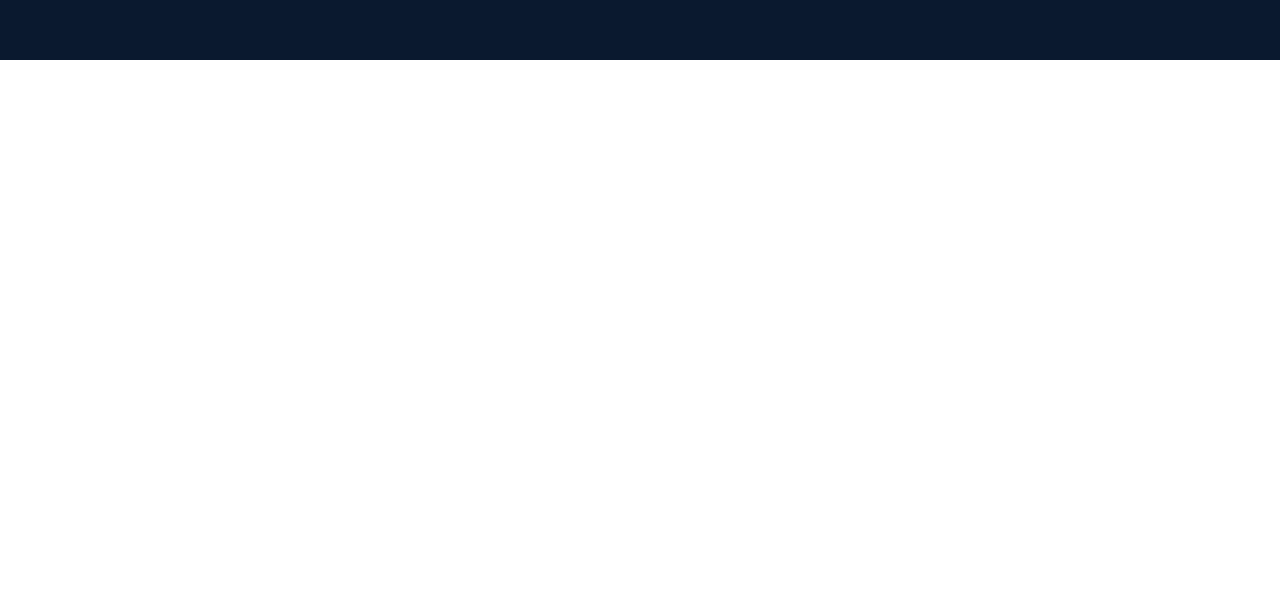
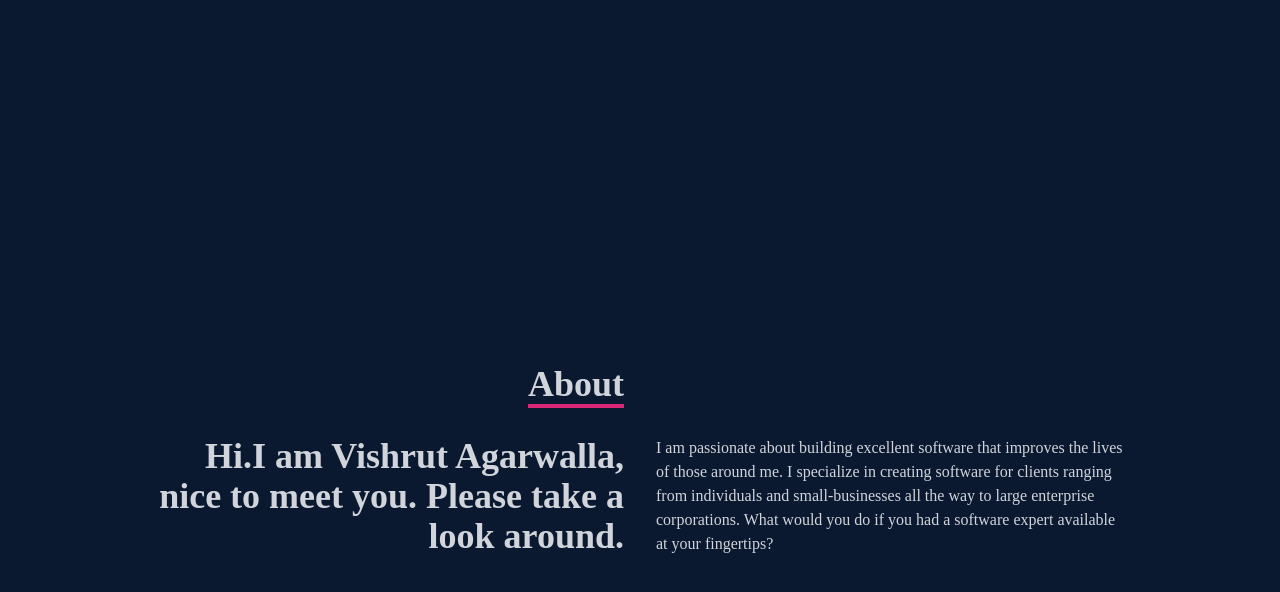
Before and after one commit to Vishrut19/PersonalPortfolio, a React (Vite) app: page / in a window 1280 px wide. Shown: the part 740-1332 px from the top of the page. Before the commit the page ends 800 px from the top, so only its background shows below. Built offline with nearby package versions, Linux system fonts and the light colour scheme.

Commit message:
Added About Page as well

```diff
--- a/src/App.jsx
+++ b/src/App.jsx
@@ -1,11 +1,13 @@
 import Home from "./components/Home";
 import Navbar from "./components/Navbar";
+import About from "./components/About";
 
 const App = () => {
   return (
     <>
       <Navbar />
       <Home />
+      <About />
     </>
   );
 };
--- /dev/null
+++ b/src/components/About.jsx
@@ -0,0 +1,35 @@
+function About() {
+  return (
+    <div name="about" className="w-full h-screen bg-[#0a192f] text-gray-300">
+      <div className="flex flex-col justify-center items-center w-full h-full">
+        <div className="max-w-[1000px] w-full px-4 grid grid-cols-2 gap-8">
+          <div className="sm:text-right pb-8 pl-4">
+            <p className="text-4xl font-bold inline border-b-4 border-pink-600">
+              About
+            </p>
+          </div>
+          <div></div>
+        </div>
+        <div className="max-w-[1000px] w-full grid sm:grid-cols-2 gap-8 px-4">
+          <div className="sm:text-right text-4xl font-bold">
+            <p>
+              Hi.I am Vishrut Agarwalla, nice to meet you. Please take a look
+              around.
+            </p>
+          </div>
+          <div>
+            <p>
+              I am passionate about building excellent software that improves
+              the lives of those around me. I specialize in creating software
+              for clients ranging from individuals and small-businesses all the
+              way to large enterprise corporations. What would you do if you had
+              a software expert available at your fingertips?
+            </p>
+          </div>
+        </div>
+      </div>
+    </div>
+  );
+}
+
+export default About;
--- a/src/components/Home.jsx
+++ b/src/components/Home.jsx
@@ -1,4 +1,3 @@
-import React from "react";
 import { HiArrowNarrowRight } from "react-icons/hi";
 
 const Home = () => {
```
